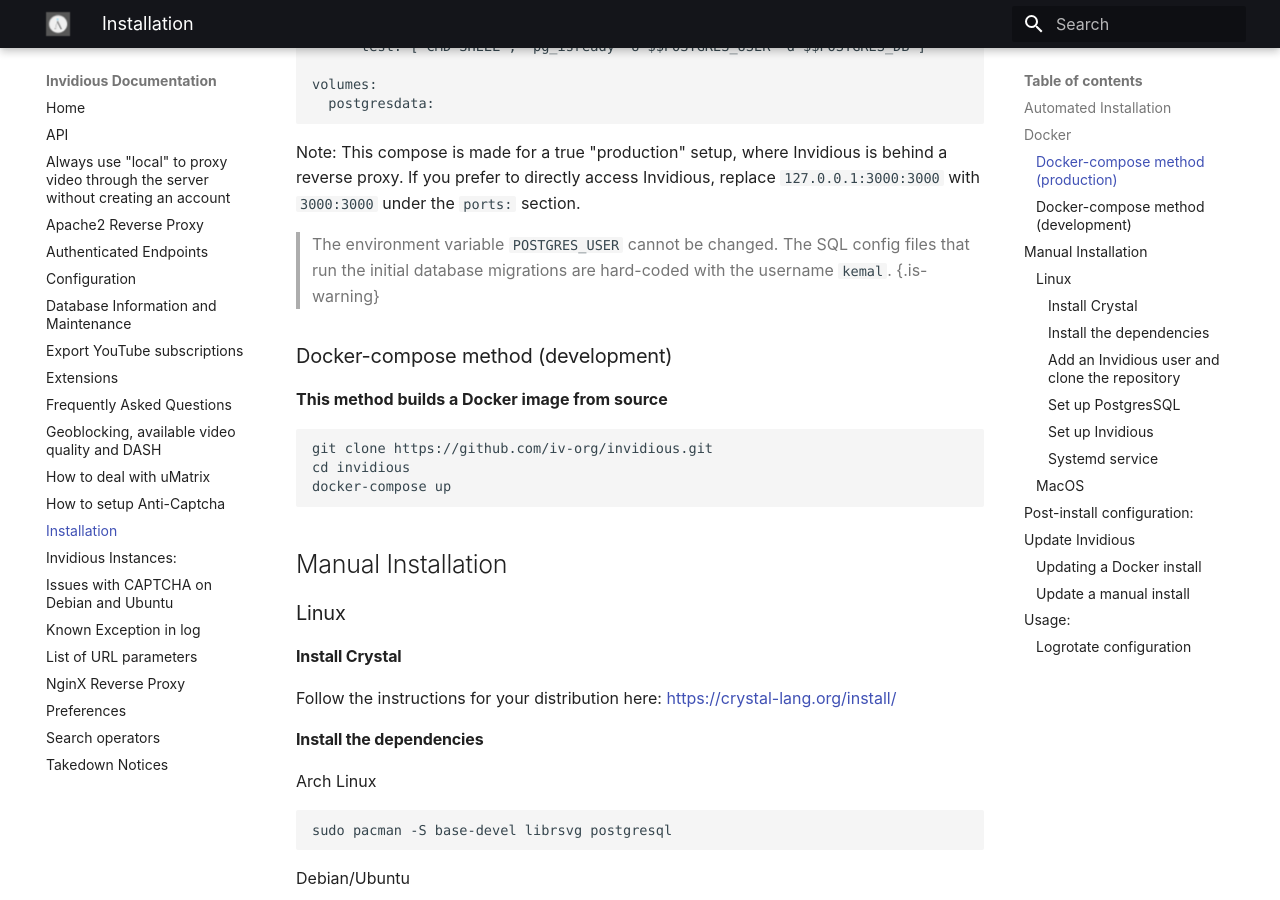
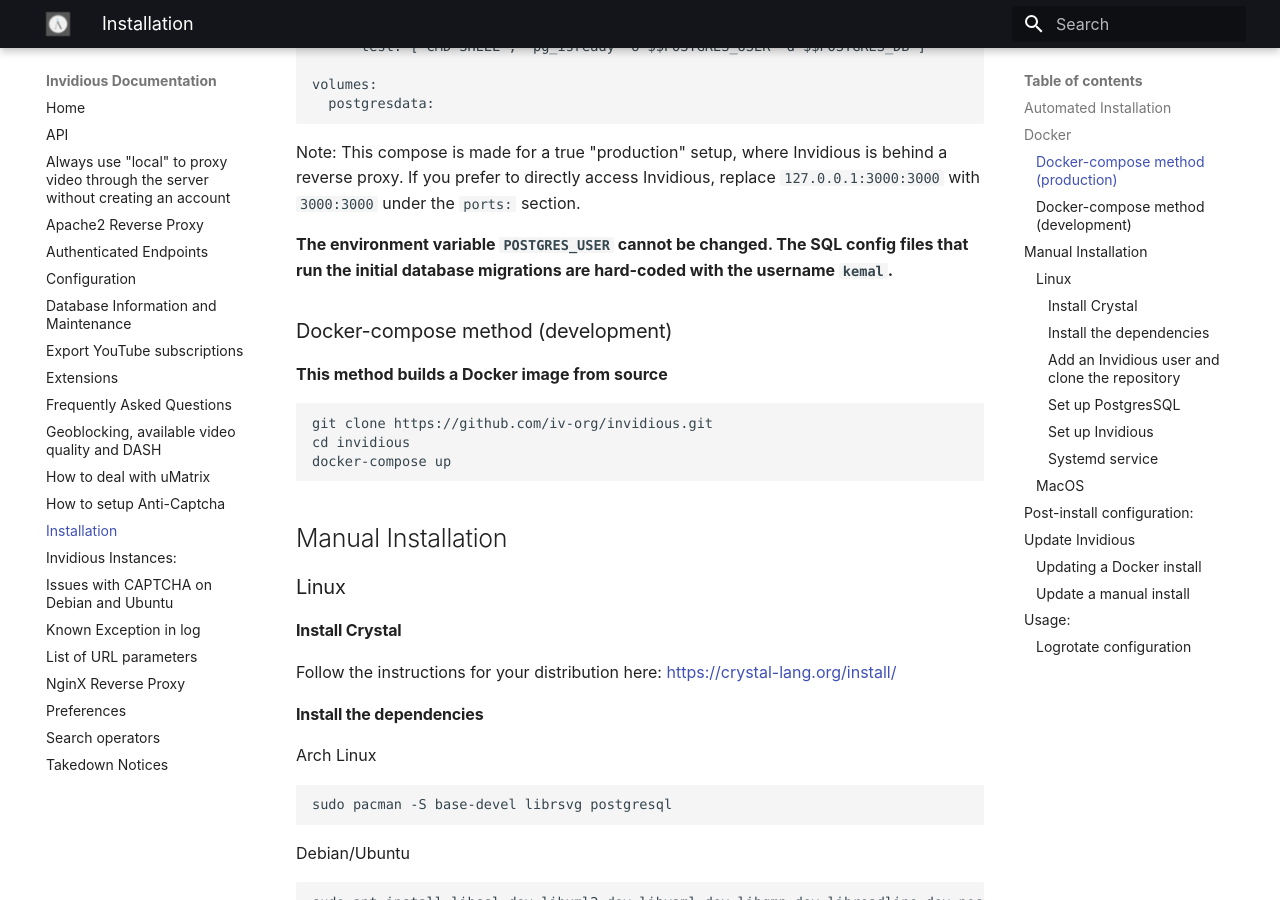
Before and after one commit to iv-org/documentation, an MkDocs documentation site: the page built from docs/Installation.md, in a window 1280 px wide and 900 px high, scrolled down 1978 px. Built offline with MkDocs 1.6.1 and Material for MkDocs 9.7.7, drawn with Linux system fonts in a browser that asks for light colours.

Commit message:
Remove another instance of WikiJS specific markdown syntax

```diff
--- a/docs/Installation.md
+++ b/docs/Installation.md
@@ -86,8 +86,7 @@
 
 Note: This compose is made for a true "production" setup, where Invidious is behind a reverse proxy. If you prefer to directly access Invidious, replace `127.0.0.1:3000:3000` with `3000:3000` under the `ports:` section.
 
-> The environment variable `POSTGRES_USER` cannot be changed. The SQL config files that run the initial database migrations are hard-coded with the username `kemal`.
-{.is-warning}
+**The environment variable `POSTGRES_USER` cannot be changed. The SQL config files that run the initial database migrations are hard-coded with the username `kemal`.**
 
 
 ### Docker-compose method (development)
```
